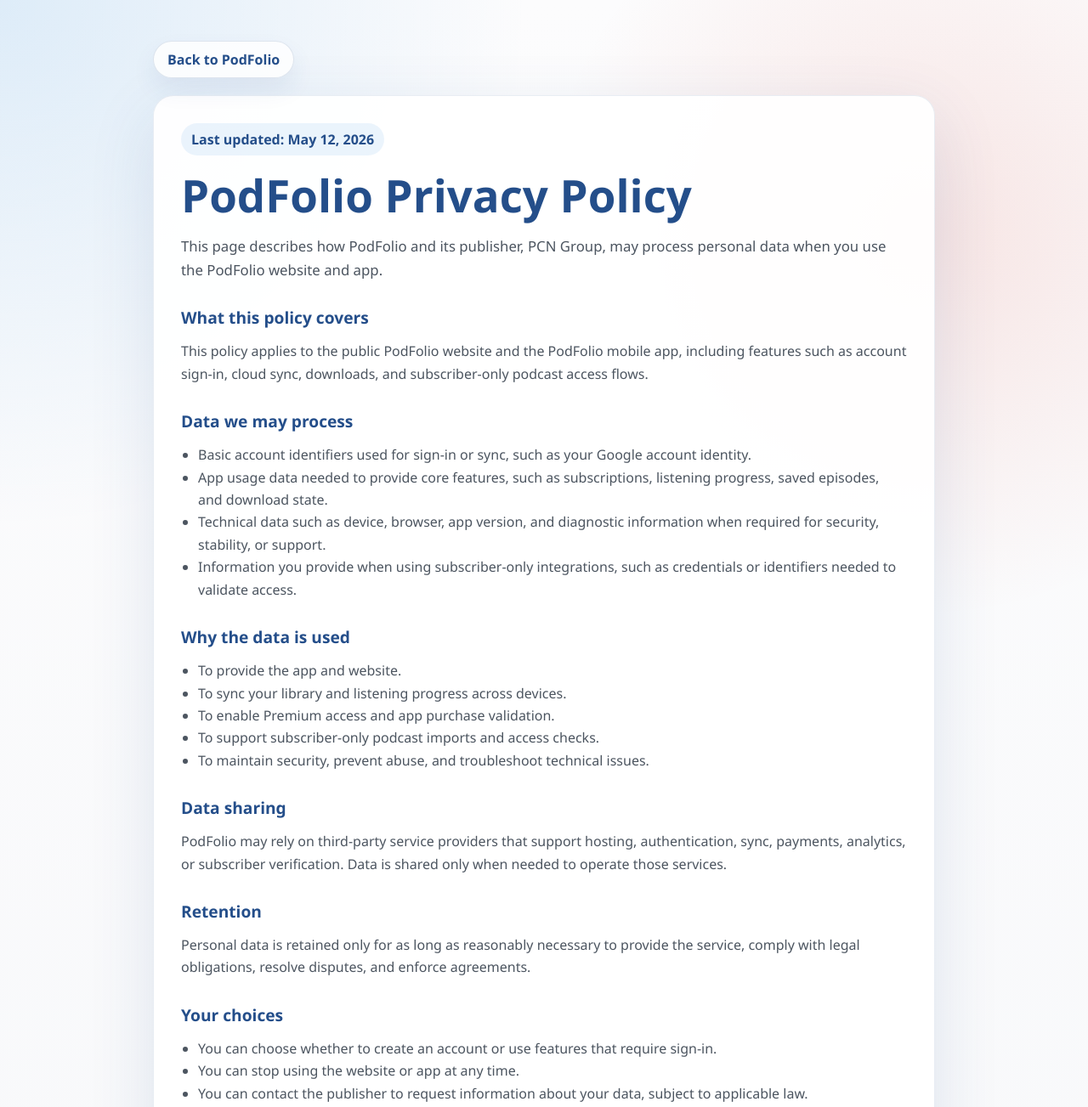
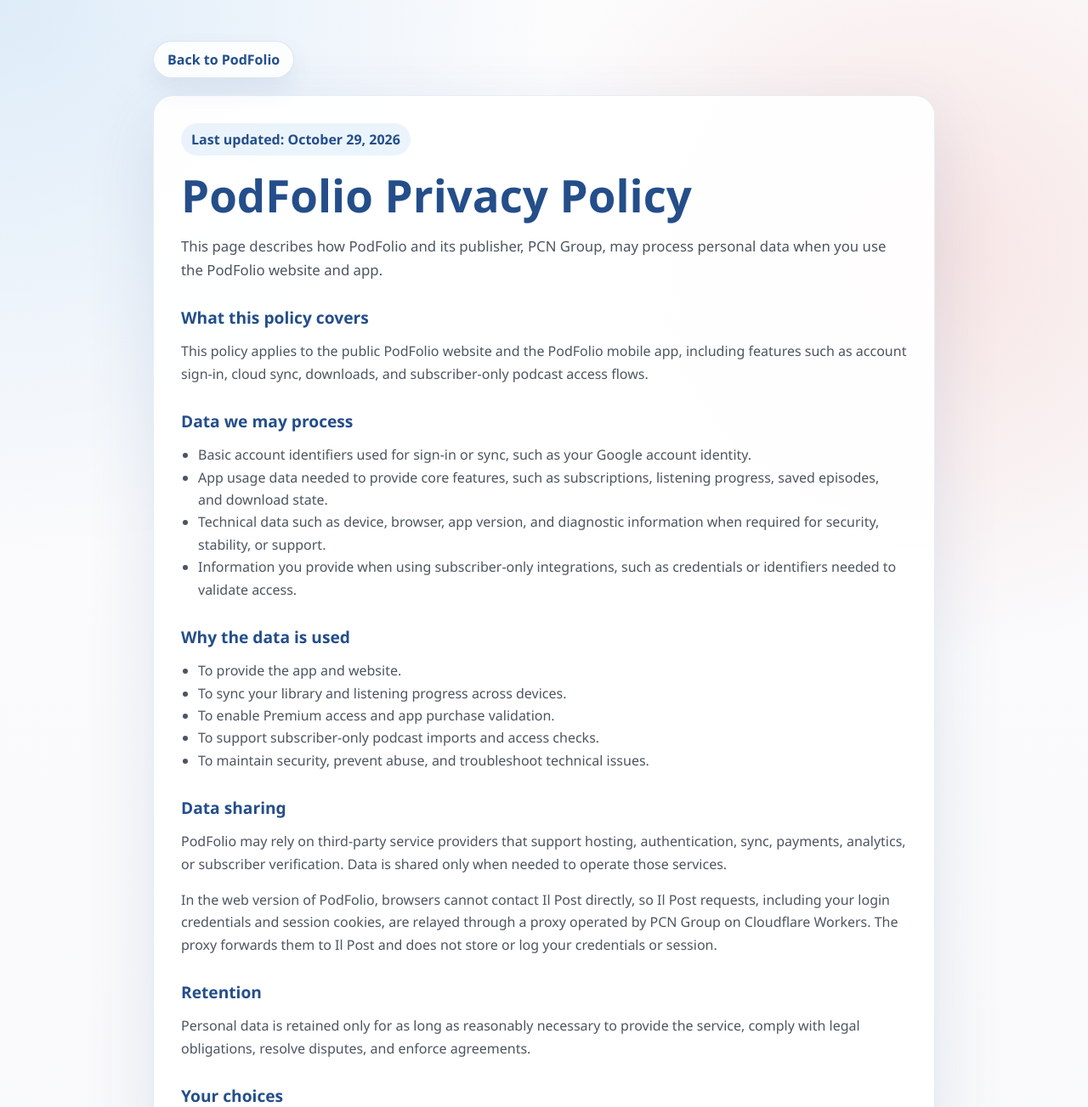
Before and after one commit to ncavallini/podfolio.pcngroup.ch, a plain HTML site: page privacy-policy.html in a window 1280 px wide. Shown: the top 1303 px of the page at 85% size. Drawn offline with Linux system fonts and the light colour scheme.

Commit message:
Disclose Il Post web proxy

```diff
--- a/privacy-policy.html
+++ b/privacy-policy.html
@@ -132,7 +132,7 @@
     <section class="hero">
       <a class="home-link" href="index.html">Back to PodFolio</a>
       <article class="policy-card">
-        <span class="meta">Last updated: May 12, 2026</span>
+        <span class="meta">Last updated: October 29, 2026</span>
         <h1>PodFolio Privacy Policy</h1>
         <p class="lede">
           This page describes how PodFolio and its publisher, PCN Group, may process personal data when you use the PodFolio website and app.
@@ -164,6 +164,9 @@
         <p>
           PodFolio may rely on third-party service providers that support hosting, authentication, sync, payments, analytics, or subscriber verification. Data is shared only when needed to operate those services.
         </p>
+        <p>
+          In the web version of PodFolio, browsers cannot contact Il Post directly, so Il Post requests, including your login credentials and session cookies, are relayed through a proxy operated by PCN Group on Cloudflare Workers. The proxy forwards them to Il Post and does not store or log your credentials or session.
+        </p>
 
         <h2>Retention</h2>
         <p>
@@ -192,7 +195,7 @@
           I dati trattati possono includere identificativi di accesso, dati necessari per sincronizzazione, libreria, avanzamento di ascolto, download, verifica acquisti Premium e accesso a contenuti riservati agli abbonati. I dati vengono usati solo per fornire il servizio, mantenerlo sicuro e risolvere eventuali problemi tecnici.
         </p>
         <p>
-          PodFolio puo affidarsi a fornitori terzi per hosting, autenticazione, sincronizzazione, pagamenti o verifica accessi. Per richieste sulla privacy puoi contattare PCN Group tramite <a href="https://www.pcngroup.ch" target="_blank" rel="noreferrer">pcngroup.ch</a>.
+          PodFolio puo affidarsi a fornitori terzi per hosting, autenticazione, sincronizzazione, pagamenti o verifica accessi. Nella versione web, le richieste a Il Post (comprese le credenziali di accesso e i cookie di sessione) passano da un proxy gestito da PCN Group su Cloudflare Workers, che le inoltra a Il Post senza salvare né registrare credenziali o sessione. Per richieste sulla privacy puoi contattare PCN Group tramite <a href="https://www.pcngroup.ch" target="_blank" rel="noreferrer">pcngroup.ch</a>.
         </p>
       </article>
     </section>
```
